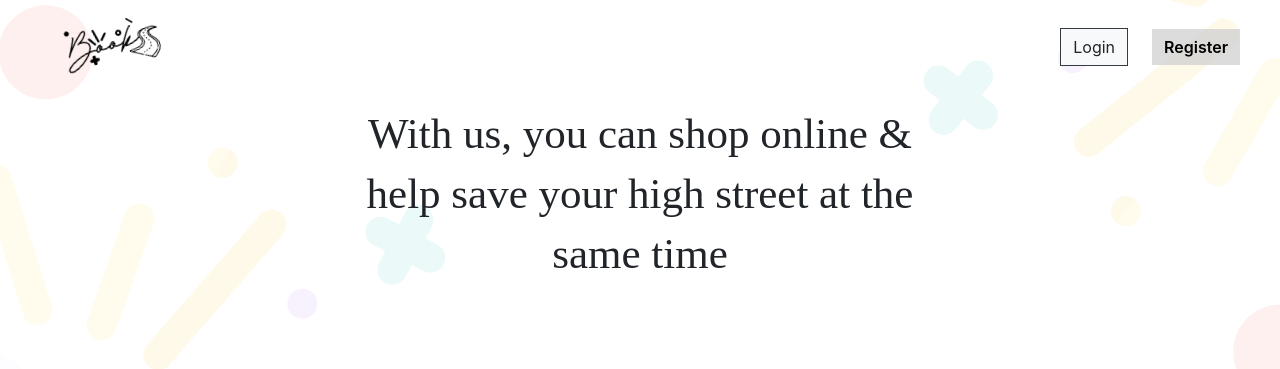
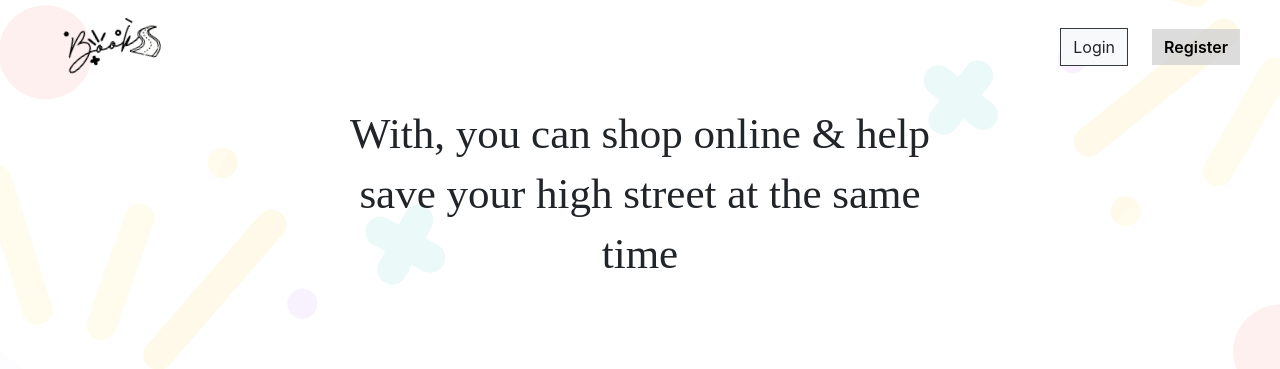
Before and after one commit to abamakbar07/my-app, a React (Create React App) app in the folder client/: page / in a window 1280 px wide. Shown: the top 369 px of the page. Built offline with nearby package versions, Linux system fonts and the light colour scheme; no server answers.

Commit message:
deploy tetlify

```diff
--- a/client/src/pages/HomeComponents/Header.jsx
+++ b/client/src/pages/HomeComponents/Header.jsx
@@ -14,7 +14,7 @@ const Header = () => {
                   fontWeight: "normal",
                   fontSize: "43px",
                   lineHeight: "60px",
-               }}>With us, you can shop online & help save your high street at the same time</h3>
+               }}>With, you can shop online & help save your high street at the same time</h3>
             </div>
          </Jumbotron>
       </div>
```
